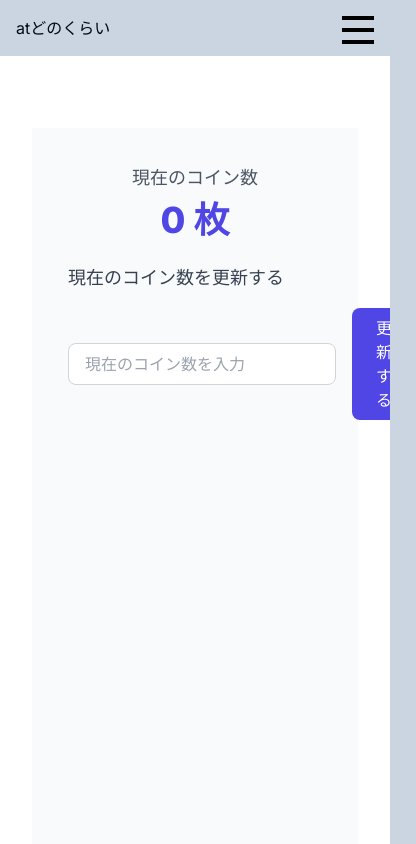
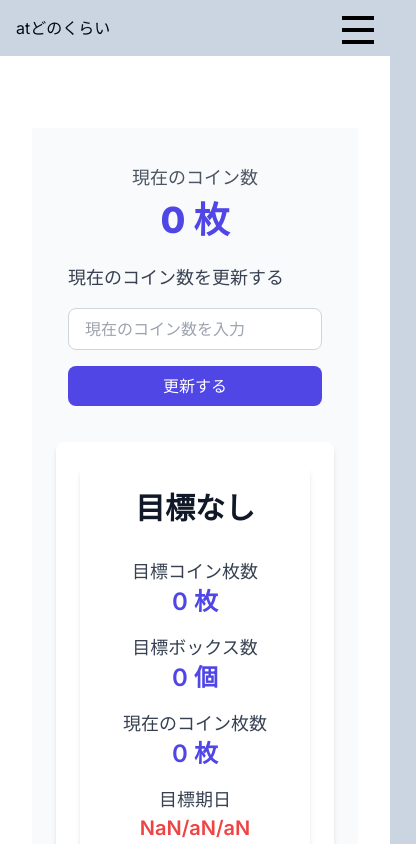
Before and after one commit to ksdeveloper0201/atDNC, a Next.js app: page /atDNC/todoInfo in a window 390 px wide. Shown: the top 844 px of the page, 416 px wide, since content can reach past the window. Built offline with nearby package versions, Linux system fonts and the light colour scheme.

Commit message:
一旦apiの考慮を抜く

```diff
--- a/components/atDNC/coin-with-info.tsx
+++ b/components/atDNC/coin-with-info.tsx
@@ -11,8 +11,10 @@
 
 const CoinWithInfoBody: React.FC<CoinWithInfoType> = ({ currentInfo, dbData }) => {
     const searchParams = useSearchParams();
+    console.log('dbData', dbData)
 
-    if (dbData && dbData.length === 0) {
+    // if (dbData && dbData.length === 0) {
+    if (!dbData) {
         dbData = [{
             goalTitle: searchParams.get('goalTitle') ?? '',
             goalDeadline: searchParams.get('goalDeadline') ?? '',
@@ -50,7 +52,7 @@
             {/* Update Coin Section */}
             <div className="w-full max-w-3xl p-3">
                 <p className="text-lg text-gray-700 mb-4">現在のコイン数を更新する</p>
-                <div className="flex items-center gap-4">
+                <div className="flex flex-col gap-4 sm:flex-row sm:items-center">
                     <input
                         type="text"
                         placeholder="現在のコイン数を入力"
```
